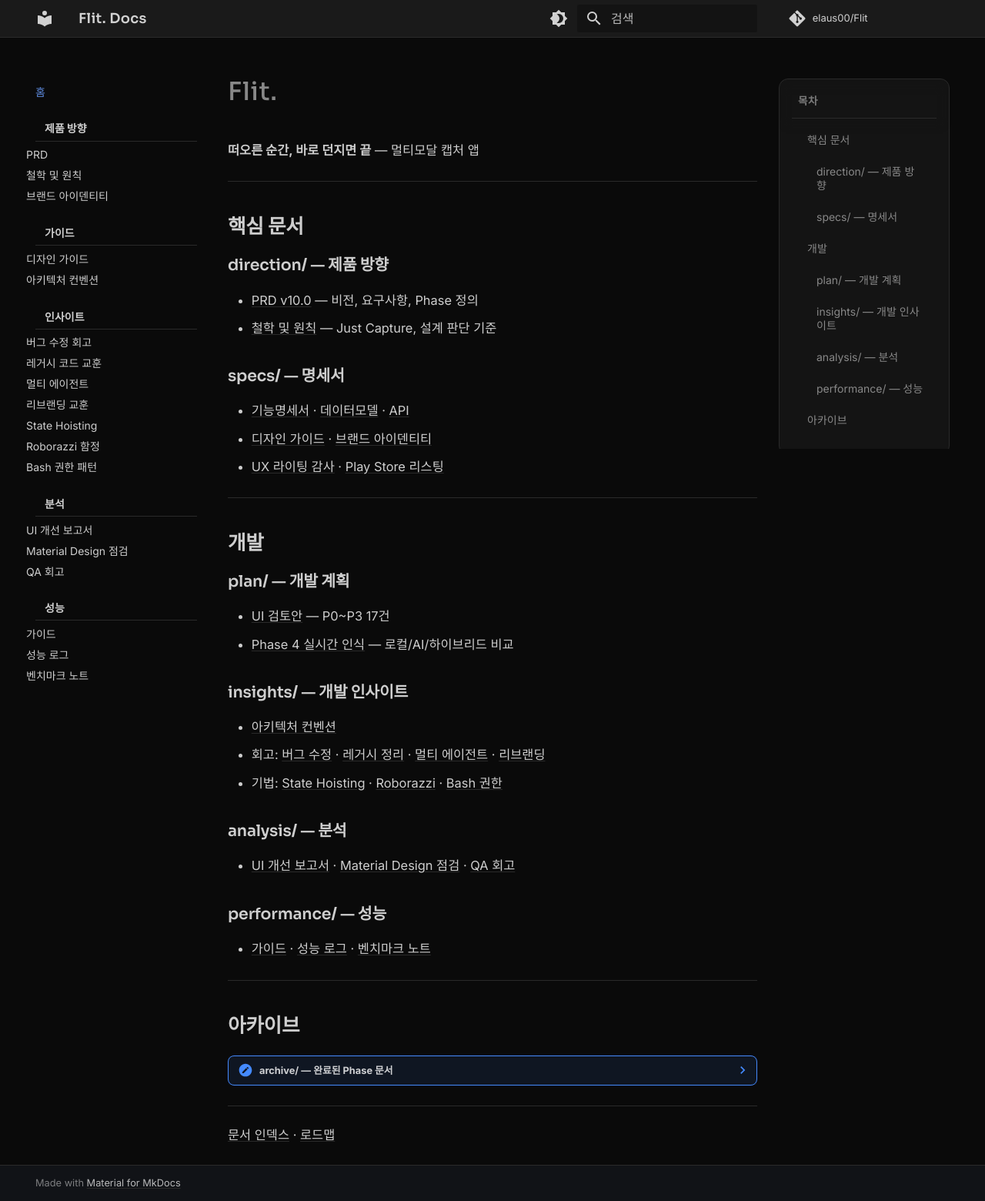
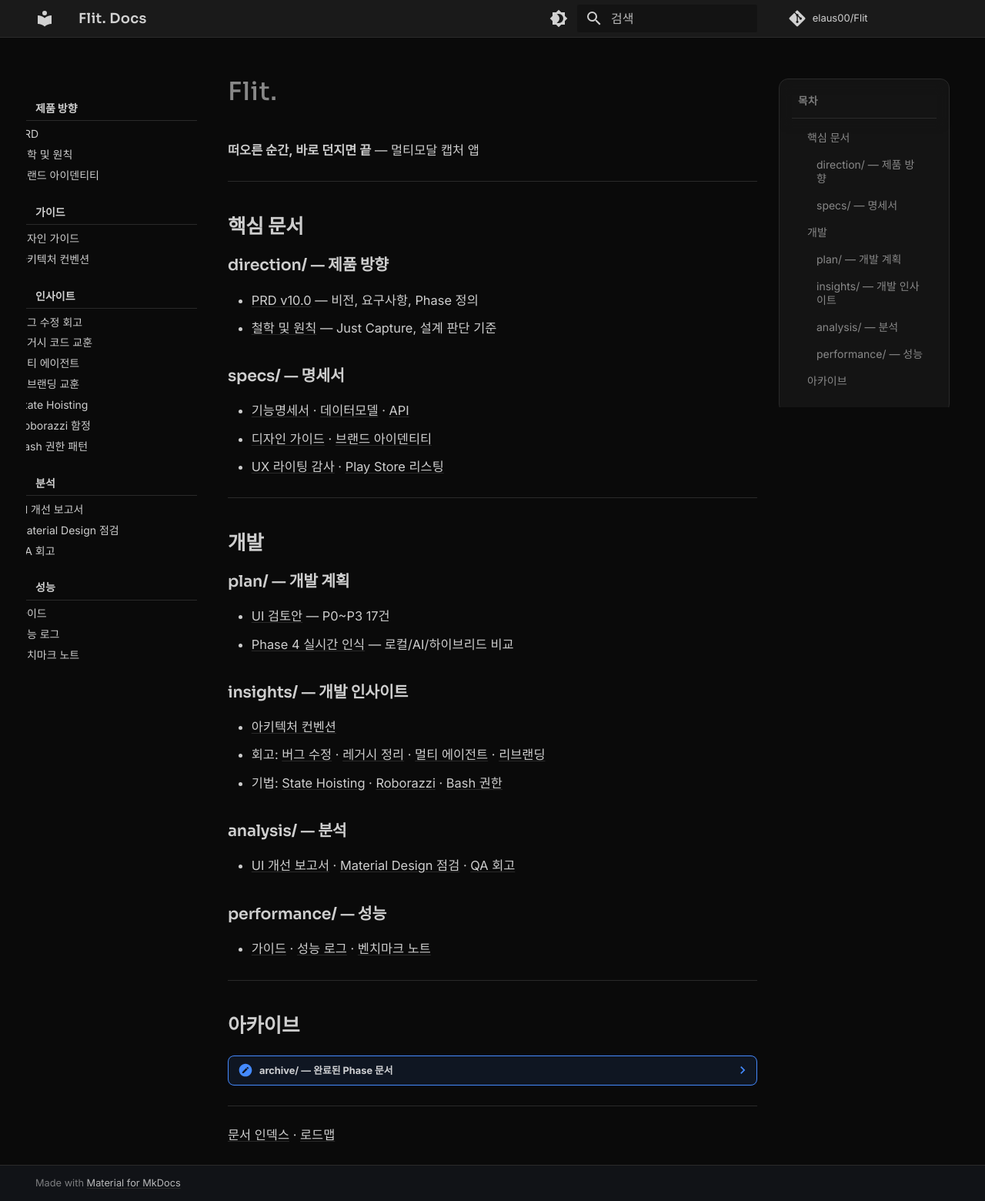
Before and after one commit to elaus00/KAIROS_mobile, an MkDocs documentation site: the page built from docs/index.md, in a window 1280 px wide. Shown: the whole page at 77% size. Built offline with MkDocs 1.6.1 and Material for MkDocs 9.7.7, drawn with Linux system fonts in a browser that asks for light colours; comment, search, counter and statistics services are not loaded.

Commit message:
Remove home from nav, fix sidebar indent, reduce TOC spacing
- Nav: remove "홈" entry (header title links to home)
- Left sidebar: zero padding/margin on all .md-nav__list levels
- TOC links: reduce padding from 0.35rem to 0.2rem

Co-Authored-By: Claude Opus 4.6 <noreply@anthropic.com>

```diff
--- a/docs/stylesheets/flit.css
+++ b/docs/stylesheets/flit.css
@@ -128,14 +128,18 @@ body {
   color: var(--flit-text);
 }
 
-/* 들여쓰기 완전 제거: 모든 레벨의 중첩 리스트 */
-.md-nav--primary .md-nav__list .md-nav__list {
+/* 들여쓰기 완전 제거: 모든 레벨 */
+.md-nav--primary .md-nav__list {
+  padding-left: 0 !important;
+  margin-left: 0 !important;
+}
+
+.md-nav--primary .md-nav--nested {
   margin-left: 0 !important;
   padding-left: 0 !important;
 }
 
-.md-nav--primary .md-nav--nested {
-  margin-left: 0 !important;
+.md-nav--primary .md-nav__item {
   padding-left: 0 !important;
 }
 
@@ -171,7 +175,7 @@ body {
 .md-sidebar--secondary .md-nav--secondary .md-nav__link {
   font-size: 0.7rem !important;
   color: var(--flit-text-secondary);
-  padding: 0.35rem 0.4rem !important;
+  padding: 0.2rem 0.4rem !important;
 }
 
 .md-sidebar--secondary .md-nav--secondary .md-nav__link:hover,
--- a/mkdocs.yml
+++ b/mkdocs.yml
@@ -47,7 +47,6 @@ markdown_extensions:
       permalink: true
 
 nav:
-  - 홈: index.md
   - 제품 방향:
       - PRD: direction/flit_prd_v10.md
       - 철학 및 원칙: direction/philosophy_principles.md
```
